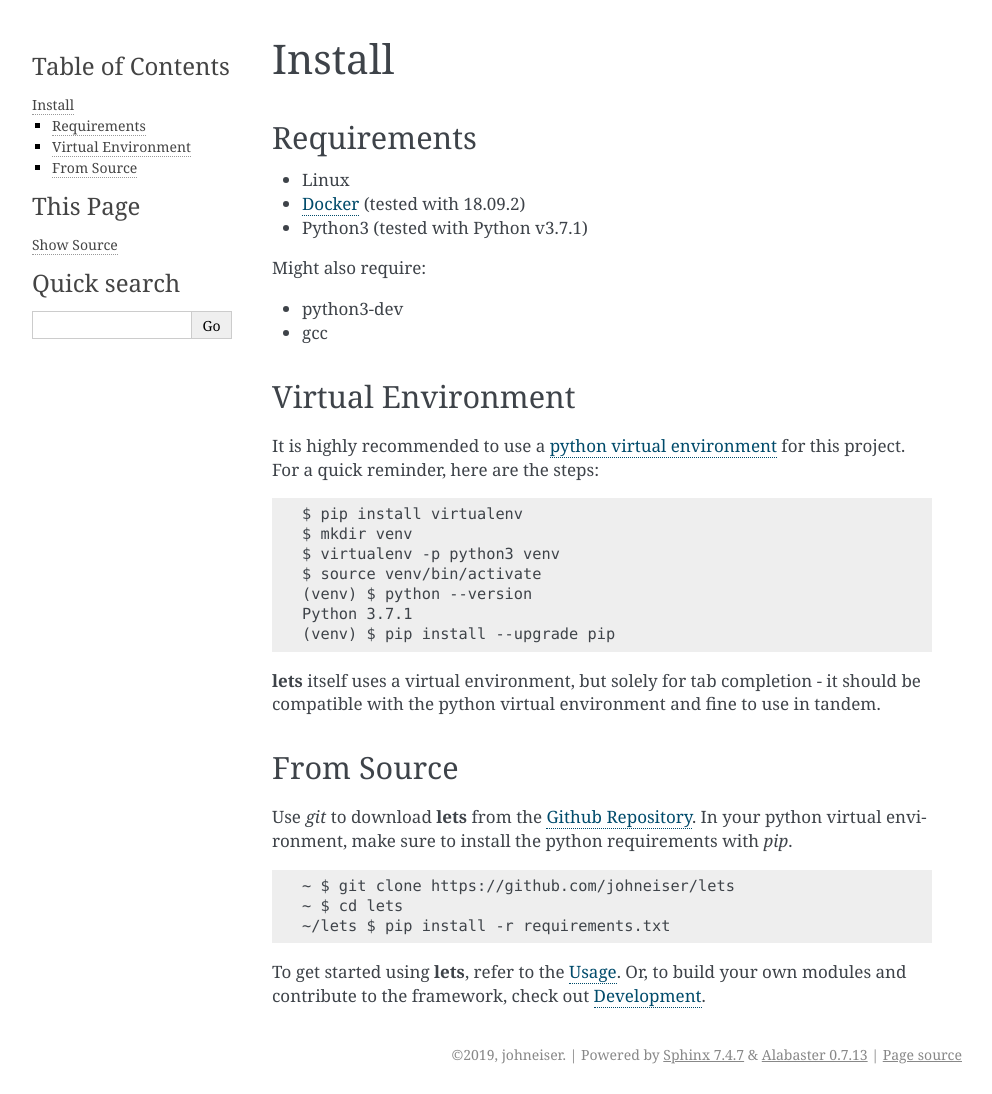
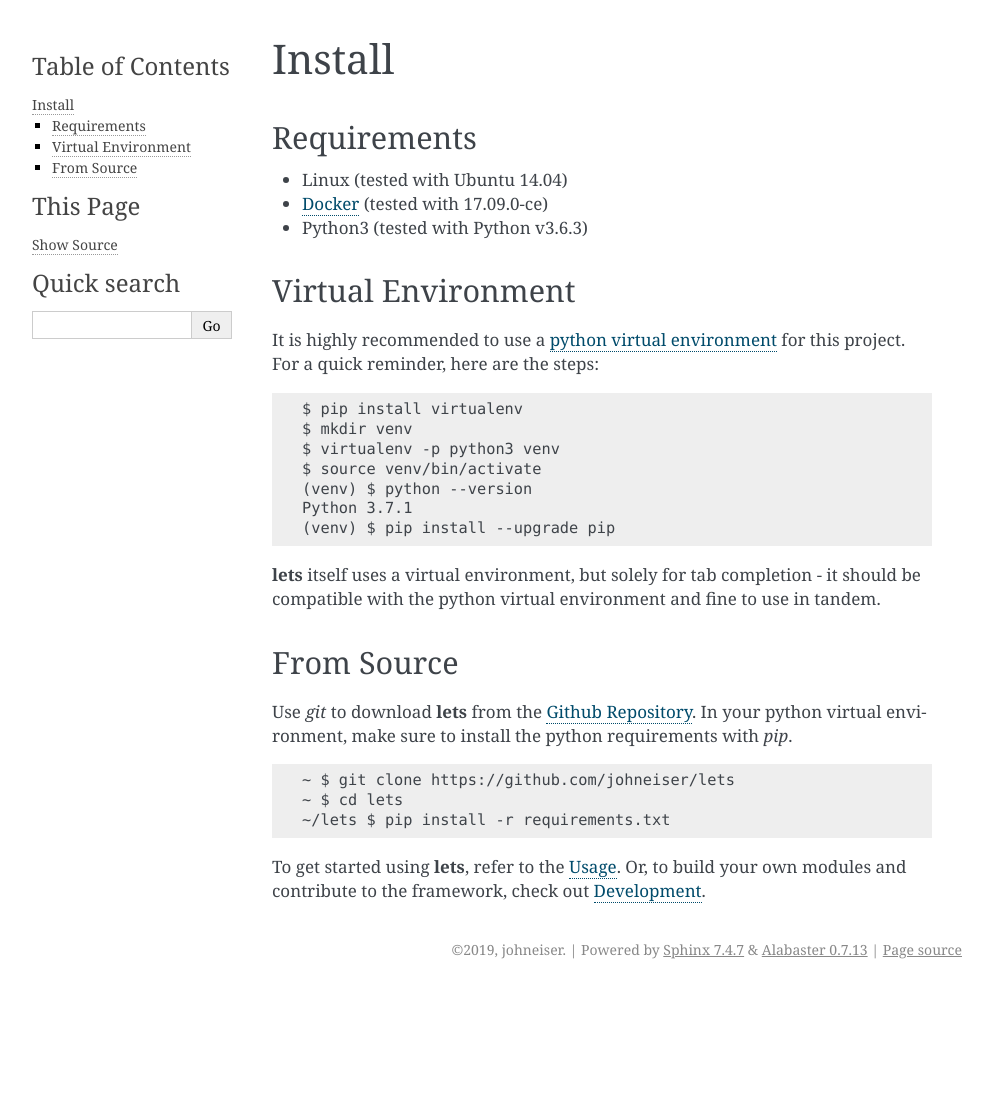
Before and after one commit to johneiser/lets, a Sphinx documentation site: the page built from docs/source/install.rst, in a window 1280 px wide. Shown: the whole page, without its empty margins (148-1140 px from the left). Built offline with Sphinx 7.4.7, drawn with Linux system fonts in a browser that asks for light colours; after the commit the page ends 989 px from its top, so only the background shows below that.

```diff
--- a/docs/source/install.rst
+++ b/docs/source/install.rst
@@ -6,14 +6,9 @@ Install
 Requirements
 ============
 
-- Linux
-- `Docker <https://docs.docker.com/install/linux/docker-ce/ubuntu/>`_ (tested with 18.09.2)
-- Python3 (tested with Python v3.7.1)
-
-Might also require:
-
-- python3-dev
-- gcc
+- Linux (tested with Ubuntu 14.04)
+- `Docker <https://docs.docker.com/install/linux/docker-ce/ubuntu/>`_ (tested with 17.09.0-ce)
+- Python3 (tested with Python v3.6.3)
 
 ===================
 Virtual Environment
```
Also changed, not shown: README.md (+14 -1 lines).
